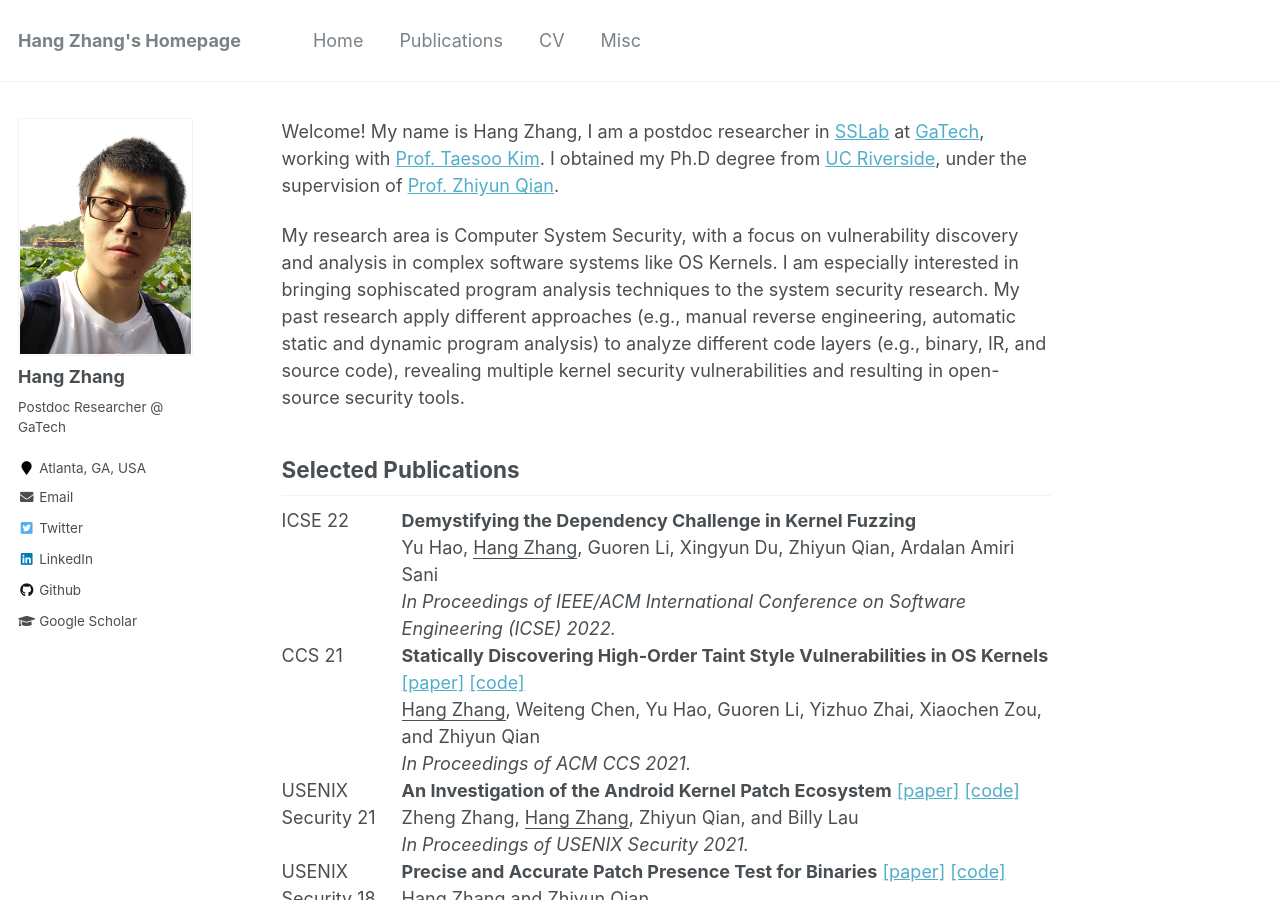
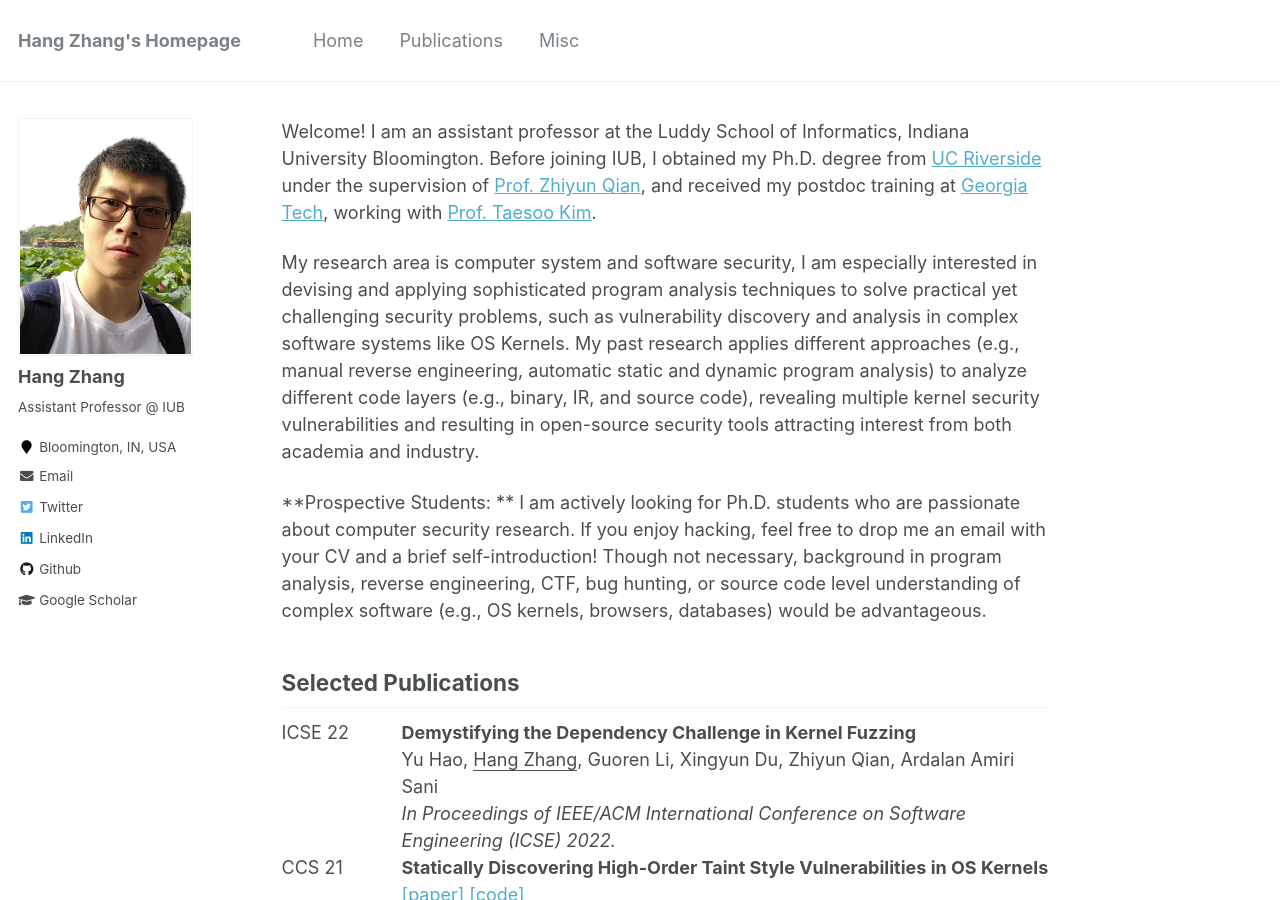
Before and after one commit to cpumask/cpumask.github.io, a Jekyll site: the page built from _pages/about.md, in a window 1280 px wide and 900 px high. Built offline with Jekyll 4.4.1, drawn with Linux system fonts in a browser that asks for light colours; some of the changed text lies outside the part shown.

Commit message:
IU update

```diff
--- a/_config.yml
+++ b/_config.yml
@@ -10,7 +10,7 @@ locale                   : "en-US"
 title                    : "Hang Zhang's Homepage"
 title_separator          : "-"
 name                     : &name "Hang Zhang"
-description              : &description "Postdoc Researcher @ GaTech"
+description              : &description "Assistant Professor @ IUB"
 url                      : "https://hangz.me" # the base hostname & protocol for your site e.g. "https://mmistakes.github.io"
 baseurl                  : "" # the subpath of your site, e.g. "/blog"
 repository               : "cpumask/cpumask.github.io"
@@ -82,12 +82,12 @@ analytics:
 author:
   name             : "Hang Zhang"
   avatar           : "profile.jpg"
-  bio              : "Postdoc Researcher @ GaTech"
-  location         : "Atlanta, GA, USA"
+  bio              : "Assistant Professor @ IUB"
+  location         : "Bloomington, IN, USA"
   employer         :
   pubmed           :  # "https://www.ncbi.nlm.nih.gov/pubmed/?term=john+snow"
   googlescholar    : "https://scholar.google.com/citations?user=rX6AIFcAAAAJ"
-  email            : "hzhang420@gatech.edu"
+  email            : "hz64@iu.edu"
   researchgate     :  # example: "https://www.researchgate.net/profile/yourprofile"
   uri              :
   bitbucket        :
--- a/_data/navigation.yml
+++ b/_data/navigation.yml
@@ -4,7 +4,5 @@ main:
     url: /
   - title: "Publications"
     url: /publications/
-  - title: "CV"
-    url: /cv/
   - title: "Misc"
     url: /misc/
--- a/_pages/about.md
+++ b/_pages/about.md
@@ -8,17 +8,25 @@ redirect_from:
   - /about.html
 ---
 
-Welcome! My name is Hang Zhang, I am a postdoc researcher in [SSLab](https://gts3.org) at [GaTech](https://www.gatech.edu),
+Welcome! I am an assistant professor at the Luddy School of Informatics, Indiana University Bloomington.
+Before joining IUB, I obtained my Ph.D. degree from [UC Riverside](https://www.ucr.edu)
+under the supervision of [Prof. Zhiyun Qian](https://www.cs.ucr.edu/~zhiyunq/),
+and received my postdoc training at [Georgia Tech](https://www.gatech.edu),
 working with [Prof. Taesoo Kim](https://taesoo.kim).
-I obtained my Ph.D degree from [UC Riverside](https://www.ucr.edu), under the supervision of
-[Prof. Zhiyun Qian](https://www.cs.ucr.edu/~zhiyunq/).
 
-My research area is Computer System Security, with a focus on vulnerability discovery and analysis in complex software
-systems like OS Kernels. I am especially interested in bringing sophiscated program analysis techniques to the system security
-research.
-My past research apply different approaches (e.g., manual reverse engineering, automatic static and dynamic
+My research area is computer system and software security, I am especially interested in devising and applying
+sophisticated  program analysis techniques to solve practical yet challenging security problems,
+such as vulnerability discovery and analysis in complex software systems like OS Kernels.
+My past research applies different approaches (e.g., manual reverse engineering, automatic static and dynamic
 program analysis) to analyze different code layers (e.g., binary, IR, and source code), revealing multiple kernel security
-vulnerabilities and resulting in open-source security tools.
+vulnerabilities and resulting in open-source security tools attracting interest from both academia and industry.
+
+**Prospective Students: **
+I am actively looking for Ph.D. students who are passionate about computer security research.
+If you enjoy hacking, feel free to drop me an email with your CV and a brief self-introduction!
+Though not necessary, background in program analysis, reverse engineering, CTF, bug hunting,
+or source code level understanding of complex software (e.g., OS kernels, browsers, databases)
+would be advantageous.
 
 ## Selected Publications
 {% for post in site.publications reversed %}
@@ -26,3 +34,21 @@ vulnerabilities and resulting in open-source security tools.
     {% include pub-entry.html %}
   {% endif %}
 {% endfor %}
+
+## Selected Professional Service
+======
+* Journal Reviewer
+  * IEEE Transactions on Software Engineering (TSE) 2023
+  * Security and Communication Networks (SCN) 2022
+  * ACM Transactions on Privacy and Security (TOPS) 2021
+* Conference TPC Member
+  * IEEE Security and Privacy (Oakland) 2024
+  * EAI SecureComm 2023
+* Sub-Reviewer
+  * IEEE Security and Privacy (Oakland) 2018 - 2022
+  * USENIX Security 2020, 2022 - 2023
+  * ACM Conference on Computer and Communications Security (CCS) 2016 - 2019, 2023
+  * Network & Distributed System Security (NDSS) 2019 - 2021
+  * ACM Symposium on Operating Systems Principles (SOSP) 2021
+  * ACM Internet Measurement Conference (IMC) 2017 - 2018
+  * ACM AsiaCCS 2016, 2018
```
